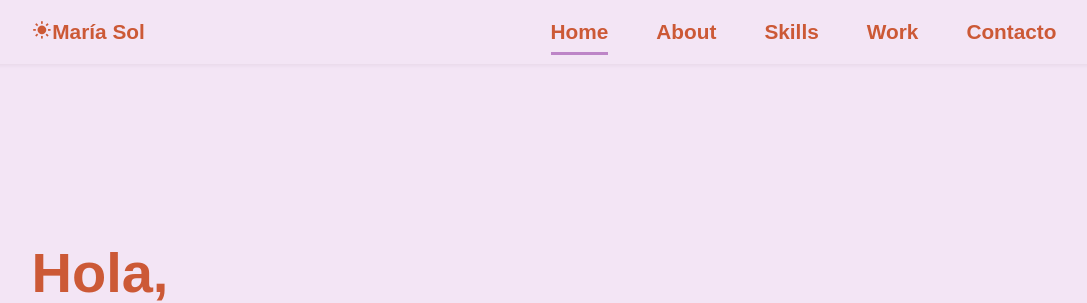
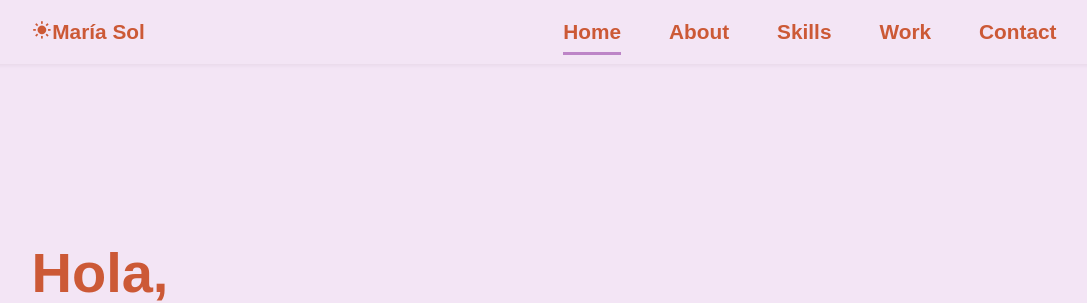
Before and after one commit to anselmomsol/anselmomsol.github.io, a plain HTML site: page index.html in a window 1280 px wide. Shown: the top 303 px of the page, without its empty margins (96-1183 px from the left). Drawn offline with nearby package versions, Linux system fonts and the light colour scheme; a web font is replaced by a local one.

Commit message:
cambios2

```diff
--- a/assets/js/script.js
+++ b/assets/js/script.js
@@ -54,7 +54,7 @@ animation.reveal(".skills__img",{delay:400})
 animation.reveal(".work__img",{delay:200})
 
 animation.reveal(".label",{delay:200})
-animation.reveal(".contact__input",{delay:300})
+
 
 /* enviar mail */
 
--- a/index.html
+++ b/index.html
@@ -23,7 +23,7 @@
                     <li class="nav__item"><a href="#about" class="nav__link">About</a></li>
                     <li class="nav__item"><a href="#skills" class="nav__link">Skills</a></li>
                     <li class="nav__item"><a href="#work" class="nav__link">Work</a></li>
-                    <li class="nav__item"><a href="#contact" class="nav__link">Contacto</a></li>
+                    <li class="nav__item"><a href="#contact" class="nav__link">Contact</a></li>
                 </ul>
             </div>
             <div class="nav__toggle" id="nav-toggle">
@@ -203,7 +203,7 @@
             </div>
         </section>
         <section class="contact" id="contact">
-            <h2 class="section-title">Contacto</h2>
+            <h2 class="section-title">Contact</h2>
             <div class="contact__container bd-grid">
                 <form action="https://formspree.io/f/xpzkdygr" method="POST" class="contact__form" id="form">
                     <label class="label" for="name">Nombre Completo <span>*</span></label>
```
